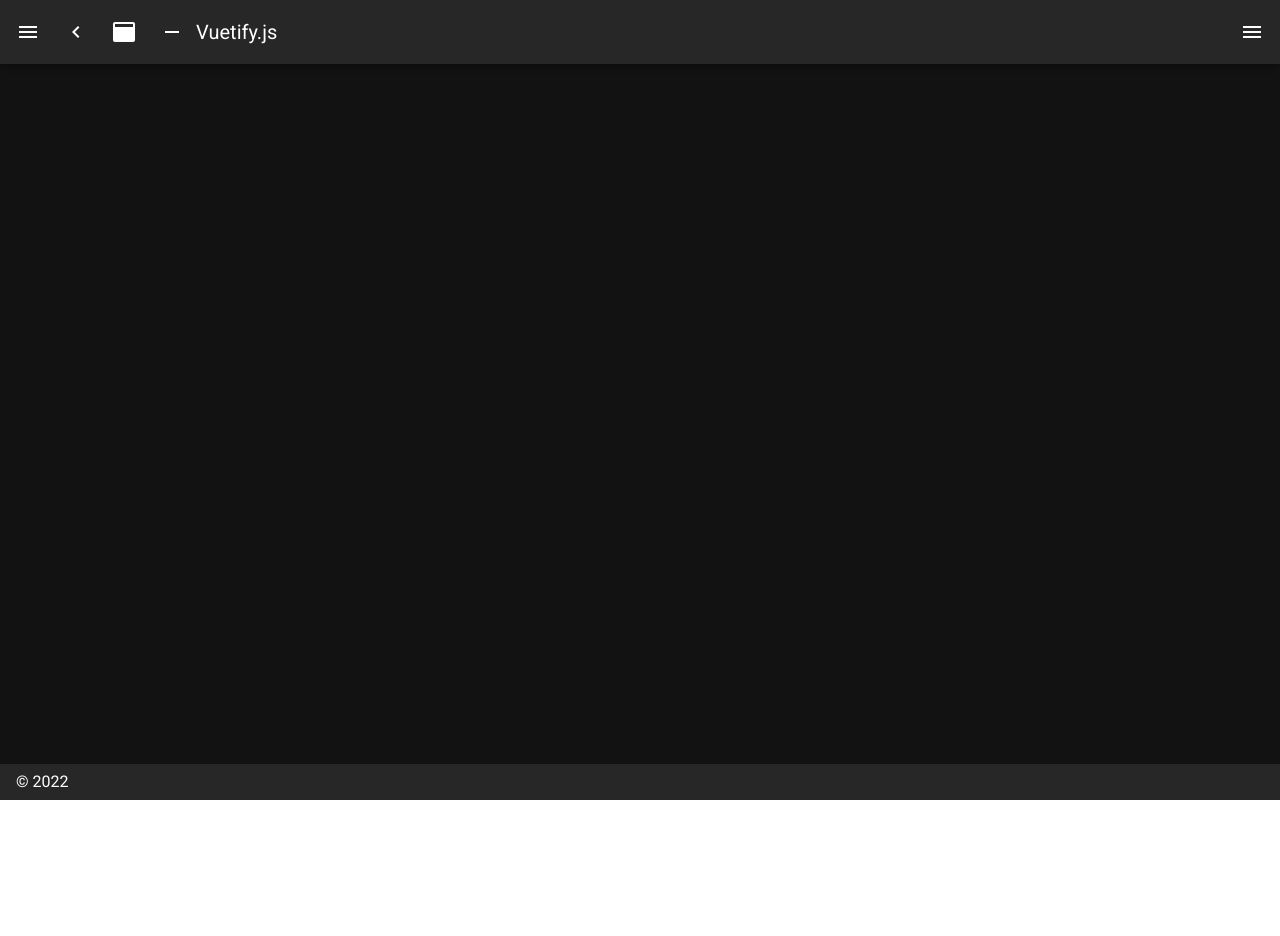
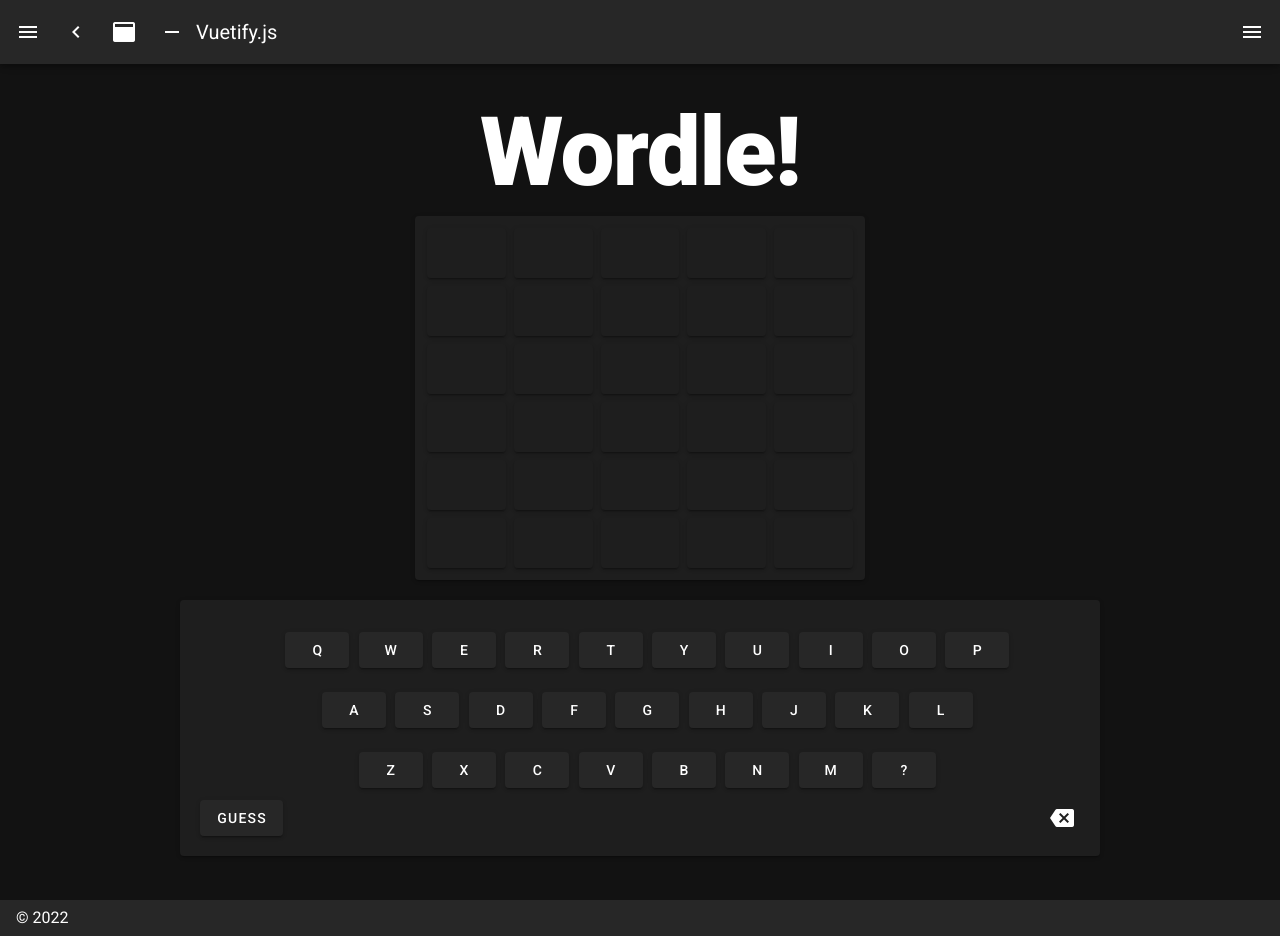
Before and after one commit to xiokd/EWU-CSCD379-2022-Spring, a Nuxt app in the folder wordle-web/: page /game in a window 1280 px wide. Before the commit this address had no page. Before the commit the page ends 800 px from the top, so only its background shows below. Built offline with nearby package versions, Linux system fonts and the light colour scheme.

Commit message:
Game UI
This is a little rough... :) Maybe i'll fix it Wednesday night.

```diff
--- /dev/null
+++ b/wordle-web/components/game-board.vue
@@ -0,0 +1,49 @@
+<template>
+  <v-card width="450">
+    <v-container>
+      <v-row v-for="row in wordleGame.maxGuesses" :key="row" dense>
+        <v-col v-for="index in wordleGame.currentWord.maxLetters" :key="index">
+          <v-card
+            height="50"
+            :color="letterColor(getLetter(row, index))"
+          >
+            <v-card-text class="text-center">
+              {{ getChar(getLetter(row, index)) }}
+            </v-card-text>
+          </v-card>
+        </v-col>
+      </v-row>
+    </v-container>
+  </v-card>
+</template>
+
+<script lang="ts">
+import { Component, Vue, Prop } from 'vue-property-decorator'
+import { WordleGame } from '~/scripts/wordleGame'
+import { Word } from '~/scripts/word'
+import { Letter } from '~/scripts/letter'
+
+@Component({ components: {} })
+export default class GameBoard extends Vue {
+  @Prop({ required: true })
+  wordleGame!: WordleGame
+
+  getLetter(row: number, index: number): Letter | null {
+    const word: Word = this.wordleGame.words[row - 1]
+    if(word !== undefined){
+      return word.letters[index - 1] ?? null
+    }
+    return null;
+  }
+
+  getChar(letter: Letter | null){
+    if(letter === null) return '';
+    return letter.char;
+  }
+
+  letterColor(letter: Letter | null): string {
+    if(letter === null) return '';
+    return letter.letterColor;
+  }
+}
+</script>
--- /dev/null
+++ b/wordle-web/components/keyboard.vue
@@ -0,0 +1,72 @@
+<template>
+  <v-card class="my-5 pa-5">
+    <v-row v-for="(keyRow, i) in keys" :key="i" no-gutters justify="center">
+      <v-col v-for="key in keyRow" :key="key" cols="1">
+        <v-container class="text-center">
+          <v-btn :color="letterColor(key)" :disabled="wordleGame.gameOver" @click="setLetter(key)">
+            {{ key }}
+          </v-btn>
+        </v-container>
+      </v-col>
+    </v-row>
+    <v-btn
+      :disabled="wordleGame.gameOver"
+      class="float-left"
+      @click="guessWord"
+    >
+      Guess
+    </v-btn>
+    <v-btn
+      :disabled="wordleGame.gameOver"
+      icon
+      class="float-right"
+      @click="removeLetter"
+    >
+      <v-icon>mdi-backspace</v-icon>
+    </v-btn>
+  </v-card>
+</template>
+
+<script lang="ts">
+import { Component, Vue, Prop } from 'vue-property-decorator'
+import { Letter, LetterStatus } from '~/scripts/letter';
+import { WordleGame } from '~/scripts/wordleGame'
+
+@Component
+export default class KeyBoard extends Vue {
+  @Prop({ required: true })
+  wordleGame!: WordleGame
+
+  keys = [
+    ['q', 'w', 'e', 'r', 't', 'y', 'u', 'i', 'o', 'p'],
+    ['a', 's', 'd', 'f', 'g', 'h', 'j', 'k', 'l'],
+    ['z', 'x', 'c', 'v', 'b', 'n', 'm', '?'],
+  ]
+
+  setLetter(letter: string) {
+      this.wordleGame.currentWord.addLetter(letter);
+  }
+
+  removeLetter() {
+      this.wordleGame.currentWord.removeLetter();
+  }
+
+  guessWord() {
+      this.wordleGame.submitWord();
+  }
+
+  letterColor(char: string): string {
+    if(this.wordleGame.correctChars.includes(char)){
+        return Letter.getColorCode(LetterStatus.Correct)
+    }
+    if(this.wordleGame.wrongPlaceLetters.includes(char)){
+        return Letter.getColorCode(LetterStatus.WrongPlace)
+    }
+    if(this.wordleGame.wrongLetters.includes(char)){
+        return Letter.getColorCode(LetterStatus.Wrong)
+    }
+
+    return Letter.getColorCode(LetterStatus.Unknown)
+  }
+}
+</script>
--- a/wordle-web/package.json
+++ b/wordle-web/package.json
@@ -43,6 +43,7 @@
     "ts-jest": "^27.1.1",
     "typescript": "4.6.3",
     "vue-class-component": "^7.2.6",
-    "vue-jest": "^3.0.4"
+    "vue-jest": "^3.0.4",
+    "vue-property-decorator": "9.1.2"
   }
 }
--- /dev/null
+++ b/wordle-web/pages/game.vue
@@ -0,0 +1,54 @@
+<template>
+  <v-container fluid fill-height justify-center>
+    <v-card-text class="text-h1 font-weight-black text-center">
+      Wordle!
+    </v-card-text>
+
+        <v-alert v-if="wordleGame.gameOver" width="80%" :type="gameResult.type">
+          {{gameResult.text}}
+          <v-btn class="ml-2" @click="resetGame"> Play Again? </v-btn>
+        </v-alert>
+
+    <game-board :wordleGame="wordleGame" />
+
+    <keyboard :wordleGame="wordleGame" />
+  </v-container>
+</template>
+
+<script lang="ts">
+import { Component, Vue } from 'vue-property-decorator'
+import { WordsService } from '~/scripts/wordsService'
+import { GameState, WordleGame } from '~/scripts/wordleGame'
+import KeyBoard from '@/components/keyboard.vue'
+import GameBoard from '@/components/game-board.vue'
+import { Word } from '~/scripts/word'
+
+@Component({ components: { KeyBoard, GameBoard } })
+export default class Game extends Vue {
+  word: string = WordsService.getRandomWord()
+  wordleGame = new WordleGame(this.word)
+
+  resetGame() {
+    this.word = WordsService.getRandomWord()
+    this.wordleGame = new WordleGame(this.word)
+  }
+
+  get gameResult(){
+    if(this.wordleGame.state === GameState.Won){
+      return { type: "success", text: "Yay! You won!" };
+    }
+    if(this.wordleGame.state === GameState.Lost){
+      return { type: "error", text: `You lost... :( The word was ${this.word}`};
+    }
+    return {type:'', text: ''};
+  }
+
+  getLetter(row: number, index: number) {
+    const word: Word = this.wordleGame.words[row - 1]
+    if (word !== undefined) {
+      return word.letters[index - 1]?.char ?? ''
+    }
+    return ''
+  }
+}
+</script>
--- a/wordle-web/scripts/letter.ts
+++ b/wordle-web/scripts/letter.ts
@@ -12,4 +12,25 @@ export class Letter {
 
   char: string
   status: LetterStatus = LetterStatus.Unknown
+
+  get letterColor(): string {
+    return Letter.getColorCode(this.status)
+  }
+
+  static getColorCode(status: LetterStatus) {
+    switch (status) {
+      case LetterStatus.Unknown: {
+        return ''
+      }
+      case LetterStatus.Correct: {
+        return 'success'
+      }
+      case LetterStatus.WrongPlace: {
+        return 'warning'
+      }
+      case LetterStatus.Wrong: {
+        return 'error'
+      }
+    }
+  }
 }
--- a/wordle-web/scripts/word.ts
+++ b/wordle-web/scripts/word.ts
@@ -2,13 +2,14 @@ import { Letter, LetterStatus } from '~/scripts/letter'
 
 export class Word {
   readonly letters: Letter[] = []
+  readonly maxLetters = 5;
 
   get text() {
     return this.letters.map((f) => f.char).join('')
   }
 
   addLetter(char: string) {
-    if (this.letters.length < 5) {
+    if (this.letters.length < this.maxLetters) {
       this.letters.push(new Letter(char))
     }
   }
--- a/wordle-web/scripts/wordleGame.ts
+++ b/wordle-web/scripts/wordleGame.ts
@@ -1,3 +1,4 @@
+import { LetterStatus } from './letter'
 import { Word } from './word'
 
 export enum GameState {
@@ -15,15 +16,37 @@ export class WordleGame {
   private word: string
   words: Word[] = []
   state: GameState = GameState.Active
+  readonly maxGuesses = 6;
 
   get currentWord(): Word {
     return this.words[this.words.length - 1]
   }
 
+  get gameOver(): Boolean {
+    return (this.state === GameState.Won || this.state === GameState.Lost);
+  }
+
+  get correctChars(){
+    const allLetters = this.words.map(x => x.letters).flat();
+    const temp = allLetters.filter(x => x.status === LetterStatus.Correct).map(x => x.char);
+    return temp;
+  }
+
+  get wrongPlaceLetters(){
+    const allLetters = this.words.map(x => x.letters).flat();
+    const wrongPlaceLetters = allLetters.filter(x => x.status === LetterStatus.WrongPlace).map(x => x.char);
+    return wrongPlaceLetters.filter(x => !this.correctChars.includes(x));
+  }
+
+  get wrongLetters(){
+    const allLetters = this.words.map(x => x.letters).flat();
+    return allLetters.filter(x => x.status === LetterStatus.Wrong).map(x => x.char);
+  }
+
   submitWord() {
     if (this.currentWord.evaluateWord(this.word)) {
       this.state = GameState.Won
-    } else if (this.words.length === 5) {
+    } else if (this.words.length === this.maxGuesses) {
       this.state = GameState.Lost
     } else {
       this.words.push(new Word())
```
Also changed, not shown: wordle-web/.eslintrc.js, 1 other file (tests, documents, lock files or other folders).
